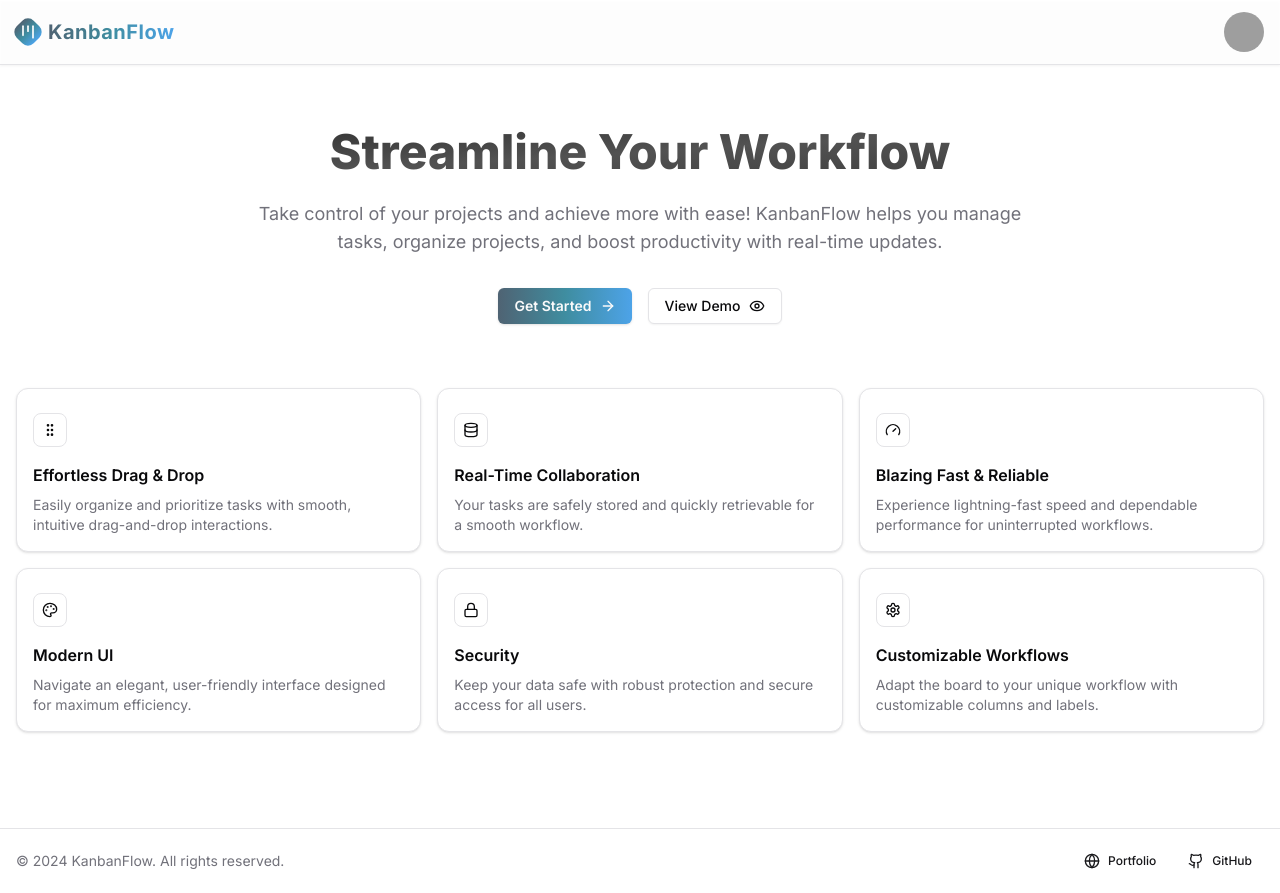
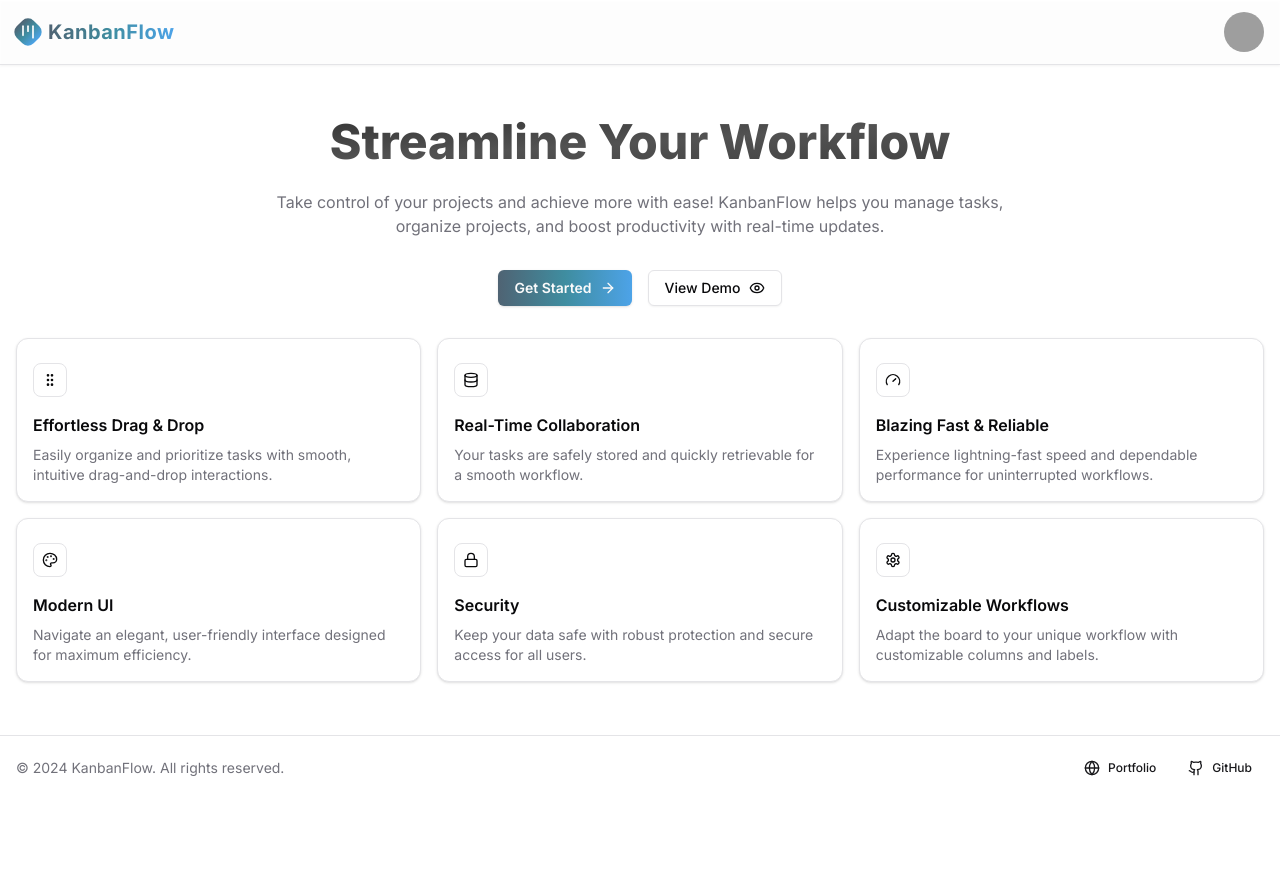
Before and after one commit to m-elagamy/kanbanflow, a Next.js app: page / in a window 1280 px wide. After the commit the page ends 800 px from the top, so only its background shows below. Built offline with nearby package versions, Linux system fonts and the light colour scheme; grey boxes are pictures that could not be loaded.

Commit message:
chore: enhance the layout on larger screens

```diff
--- a/src/app/layout.tsx
+++ b/src/app/layout.tsx
@@ -35,7 +35,7 @@ export default function RootLayout({
           disableTransitionOnChange
         >
           <Header />
-          <main className="flex-1">{children}</main>
+          {children}
         </ThemeProvider>
       </body>
     </html>
--- a/src/app/page.tsx
+++ b/src/app/page.tsx
@@ -4,7 +4,9 @@ import Footer from "@/components/layout/footer";
 const Home = () => {
   return (
     <>
-      <Landing />
+      <main className="md:h-content grid flex-grow place-content-center">
+        <Landing />
+      </main>
       <Footer />
     </>
   );
--- a/src/components/landing/index.tsx
+++ b/src/components/landing/index.tsx
@@ -13,8 +13,8 @@ import { features } from "./data";
 const Landing = () => {
   return (
     <motion.section initial="initial" animate="animate" variants={stagger}>
-      <div className="container pb-16 pt-32 md:pb-24">
-        <div className="mx-auto mb-16 max-w-3xl text-center">
+      <div className="container pb-16 pt-32">
+        <div className="mx-auto mb-8 max-w-3xl text-center">
           <motion.h1
             className="mb-6 bg-gradient-to-br from-black/80 via-neutral-600 to-neutral-700 bg-clip-text text-3xl font-extrabold text-transparent dark:from-white/80 dark:via-neutral-300 dark:to-neutral-400 md:text-5xl"
             variants={fadeIn}
@@ -22,7 +22,7 @@ const Landing = () => {
             Streamline Your Workflow
           </motion.h1>
           <motion.p
-            className="mb-8 text-base text-muted-foreground md:text-lg"
+            className="mb-8 text-sm text-muted-foreground md:text-base"
             variants={fadeIn}
           >
             Take control of your projects and achieve more with ease! KanbanFlow
--- a/tailwind.config.ts
+++ b/tailwind.config.ts
@@ -74,8 +74,8 @@ export default {
         sm: "calc(var(--radius) - 4px)",
       },
       height: {
-        "sidebar-wrapper": "calc(100vh - 65px)",
         sidebar: "calc(100vh - 8rem)",
+        content: "calc(100vh - 65.23px)",
       },
     },
   },
```
